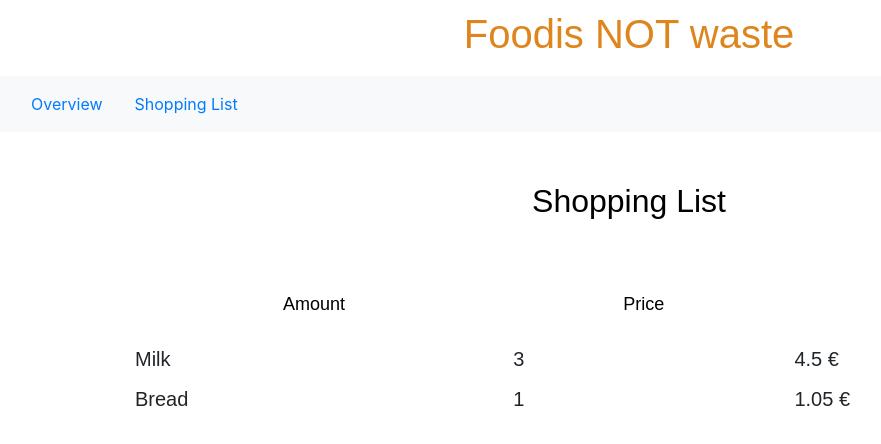
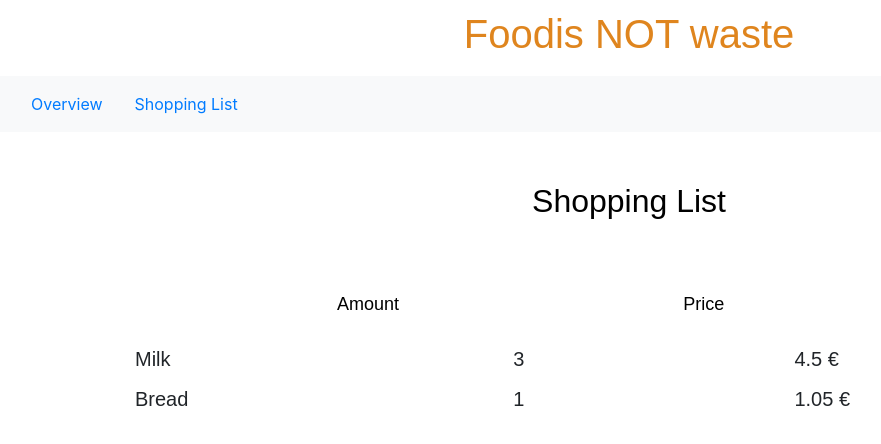
Before and after one commit to Kata-M/Foodis, a React (Create React App) app: page /ShoppingList in a window 1280 px wide. Shown: the top 444 px of the page, without its empty margins (11-892 px from the left). Built offline with nearby package versions, Linux system fonts and the light colour scheme.

Commit message:
shoppinglist styling

```diff
--- a/src/ShoppingList/ShoppingList.js
+++ b/src/ShoppingList/ShoppingList.js
@@ -71,12 +71,12 @@ class ShoppingList extends Component {
                     <tr key={1.0}>
                     </tr>
 
-                      <tr key={1.0}>
+                      <tr id="p" key={1.0}>
                         <td>
-                          <p>Amount </p>
+                          <p id="amount">Amount </p>
                           </td>
                           <td>
-                          <p class="price">Price </p>
+                          <p id="price">Price </p>
                           </td>
                       </tr>
 
```
